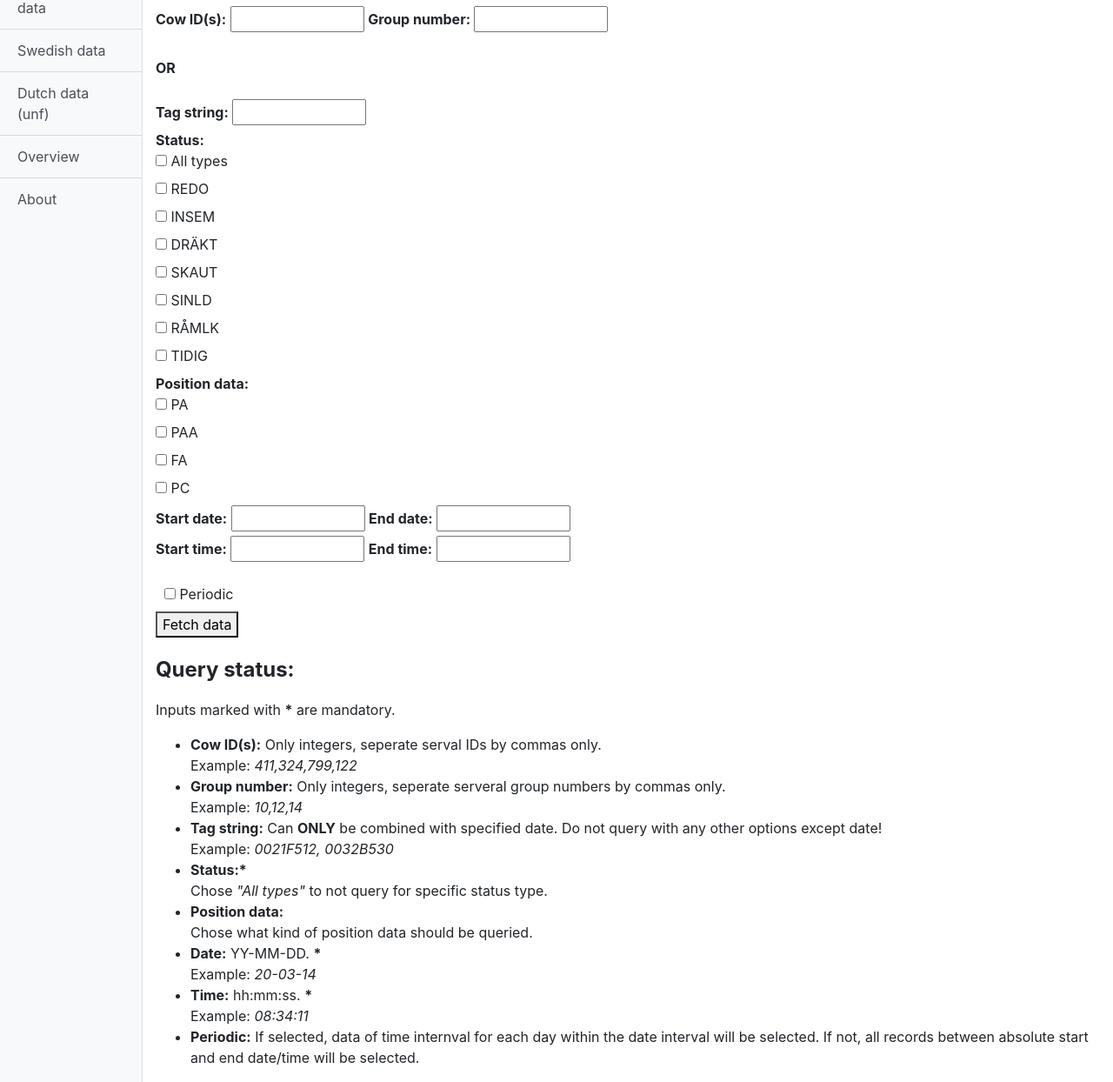
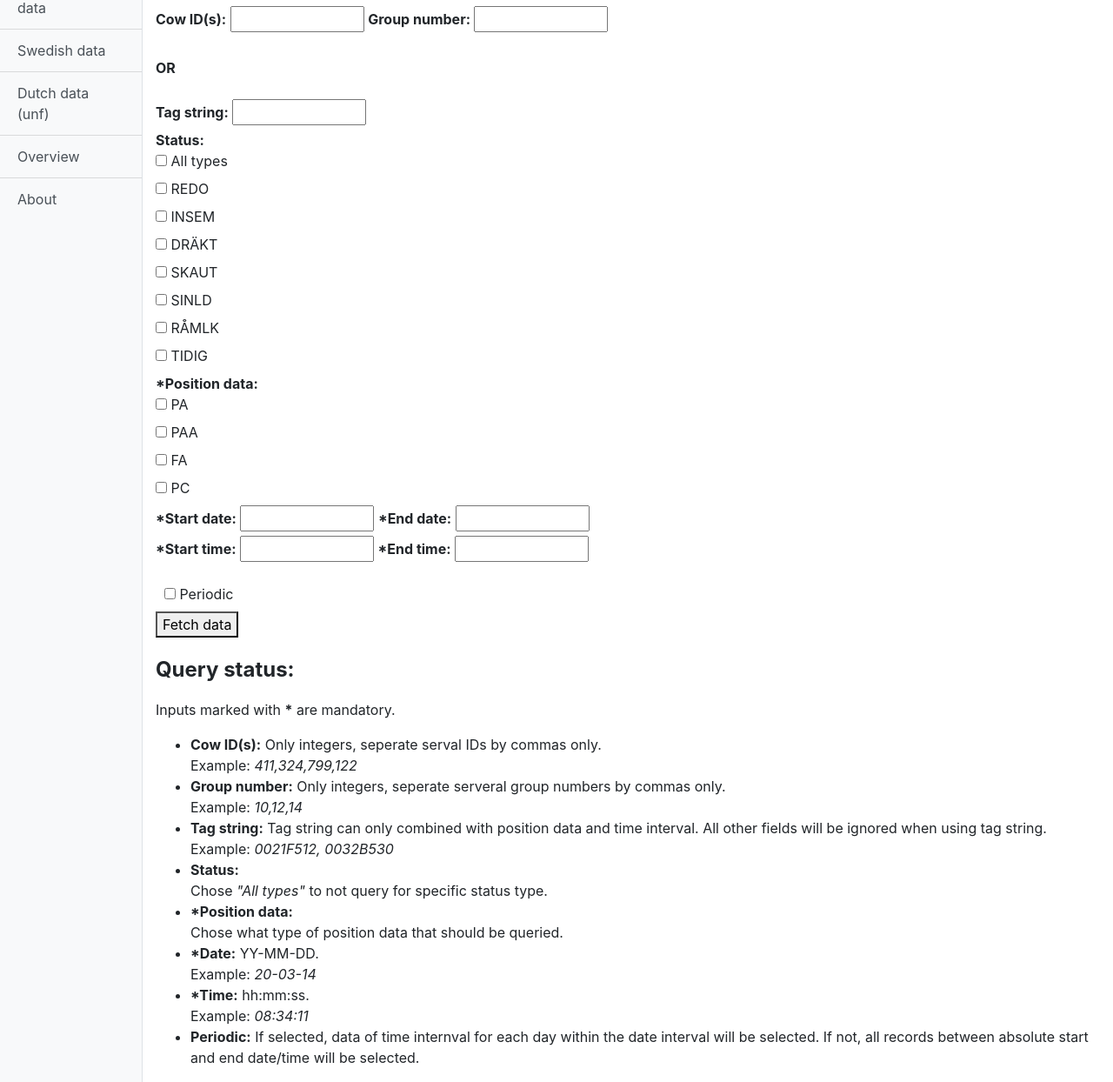
Before and after one commit to li-ju666/cow-data-management, a Django app: template cow-app/cowsite/templates/swe_data/swe_position.html in a window 1280 px wide. Shown: the part 185-1429 px from the top of the page at 87% size. Run offline with Django 3.2, Linux system fonts and the light colour scheme; the template is opened without the code that fills it, so the values that code supplies are empty; some libraries are stand-ins or nearby versions.

Commit message:
many good changes yes

```diff
--- a/cow-app/cowsite/templates/base.html
+++ b/cow-app/cowsite/templates/base.html
@@ -86,12 +86,12 @@
         <p style="font-size:18px">This is the web page access point for accessing the database system for the cow data. Here you can insert data, fetch/download data and view overall meta data. To learn more, please keep reading.</p>
         <br>
         <h3>Insert/Scan for data files</h3>
-        <p style="font-size:18px">To insert files into the database, go to the <i>File Scan</i> tab.
+        <p style="font-size:18px">To insert files into the database, go to the <i>Upload data</i> tabs, for Swedish or Dutch data.
           </p>
 
           <br>
           <h3>Query/Download data</h3>
-          <p style="font-size:18px">To download data from the database, go to the <i>Swedish data</i> tab to access data from the Swedish farm or go to the tab Dutch data to access data from the Dutch farm.
+          <p style="font-size:18px">To fetch data from the database, go to the <i>Swedish data</i> tab to access data from the Swedish farm or go to the tab Dutch data to access data from the Dutch farm.
             </p>
 
             <br>
--- a/cow-app/cowsite/templates/overview.html
+++ b/cow-app/cowsite/templates/overview.html
@@ -98,8 +98,8 @@
     </div>
 
 <div class="SplitRight">
-    <h4>Instructions</h4>
-    <p style="max-width: 90%;">Here you can view what files are currently in the database and the size of the respective tables.</p>
+    <h4>Content</h4>
+    <p style="font-size: 17px; max-width: 90%;">Here you can view what files are currently in the database and the size of the respective tables.</p>
 
 </div>
 
--- a/cow-app/cowsite/templates/swe_data/swe_position.html
+++ b/cow-app/cowsite/templates/swe_data/swe_position.html
@@ -61,7 +61,7 @@
 
 
       <div class='quodrant3'>
-        <b>Position data:</b><br>
+        <b>*Position data:</b><br>
         <input type="checkbox" id="PA" name="PA" value="PA">
         <label for="PA"> PA </label><br>
         <input type="checkbox" id="PAA" name="PAA" value="PAA">
@@ -73,18 +73,18 @@
       </div>
 
       <div class='quodrant4'>
-        <label for="start_date"><b>Start date:</b></label>
+        <label for="start_date"><b>*Start date:</b></label>
         <input type="text" id="start_date" name="start_date" size="10">
 
-        <label for="end_date"><b>End date:</b></label>
+        <label for="end_date"><b>*End date:</b></label>
         <input type="text" id="end_date" name="end_date" size="10">
       </div>
 
       <div class='quodrant5'>
-        <label for="start_time"><b>Start time:</b></label>
+        <label for="start_time"><b>*Start time:</b></label>
         <input type="text" id="start_time" name="start_time" size="10">
 
-        <label for="end_time"><b>End time:</b></label>
+        <label for="end_time"><b>*End time:</b></label>
         <input type="text" id="end_time" name="end_time" size="10">
 
           <div style="margin-top: 20px; margin-left: 10px;">
@@ -131,16 +131,16 @@
     Example: <i>411,324,799,122</i></li>
     <li><b>Group number:</b> Only integers, seperate serveral group numbers by commas only.<br>
     Example: <i>10,12,14</i></li>
-    <li><b>Tag string:</b> Can <b>ONLY</b> be combined with specified date. Do not query with any other options except date!<br>
+    <li><b>Tag string:</b> Tag string can only combined with position data and time interval. All other fields will be ignored when using tag string.<br>
       Example: <i>0021F512, 0032B530</i></li>
-    <li><b>Status:*</b><br>
+    <li><b>Status:</b><br>
       Chose <i>"All types"</i> to not query for specific status type.</li>
-    <li><b>Position data:</b><br>
-    Chose what kind of position data should be queried.</li>
-    <li><b>Date:</b> YY-MM-DD. <b>*</b><br>
+    <li><b>*Position data:</b><br>
+    Chose what type of position data that should be queried.</li>
+    <li><b>*Date:</b> YY-MM-DD. <br>
     Example: <i>20-03-14</i></li>
 
-    <li><b>Time:</b> hh:mm:ss. <b>*</b><br>
+    <li><b>*Time:</b> hh:mm:ss. <br>
     Example: <i>08:34:11</i></li>
 
     <li><b>Periodic:</b> If selected, data of time internval for each day within the date interval will be selected. If not, all records between absolute start and end date/time will be selected.</li>
--- a/cow-app/cowsite/views.py
+++ b/cow-app/cowsite/views.py
@@ -57,7 +57,8 @@ def upload_swedish(request):
             #upload to swe database here
             bgScanSe() # Scan for swedish files to upload
             context['size_sum'] = 'Total size of files: {} MB'.format(size_sum/1000000)
-            context['msg'] = 'The following files have been passed to the database:'
+            context['msg'] = 'File(s) submitted. The file will be visible in the Overview tab when it is successfully uploaded (for position data, this may take a while).'
+            context['file_text'] = 'File(s) submitted:'
             context['status'] = 'Success!'
 
       except Exception as error:
```
Also changed, not shown: cow-app/cowsite/templates/swe_data/swe_db.html (+11 -3 lines), cow-app/cowsite/templates/upload/upload_swedish.html (+12 -0 lines).
